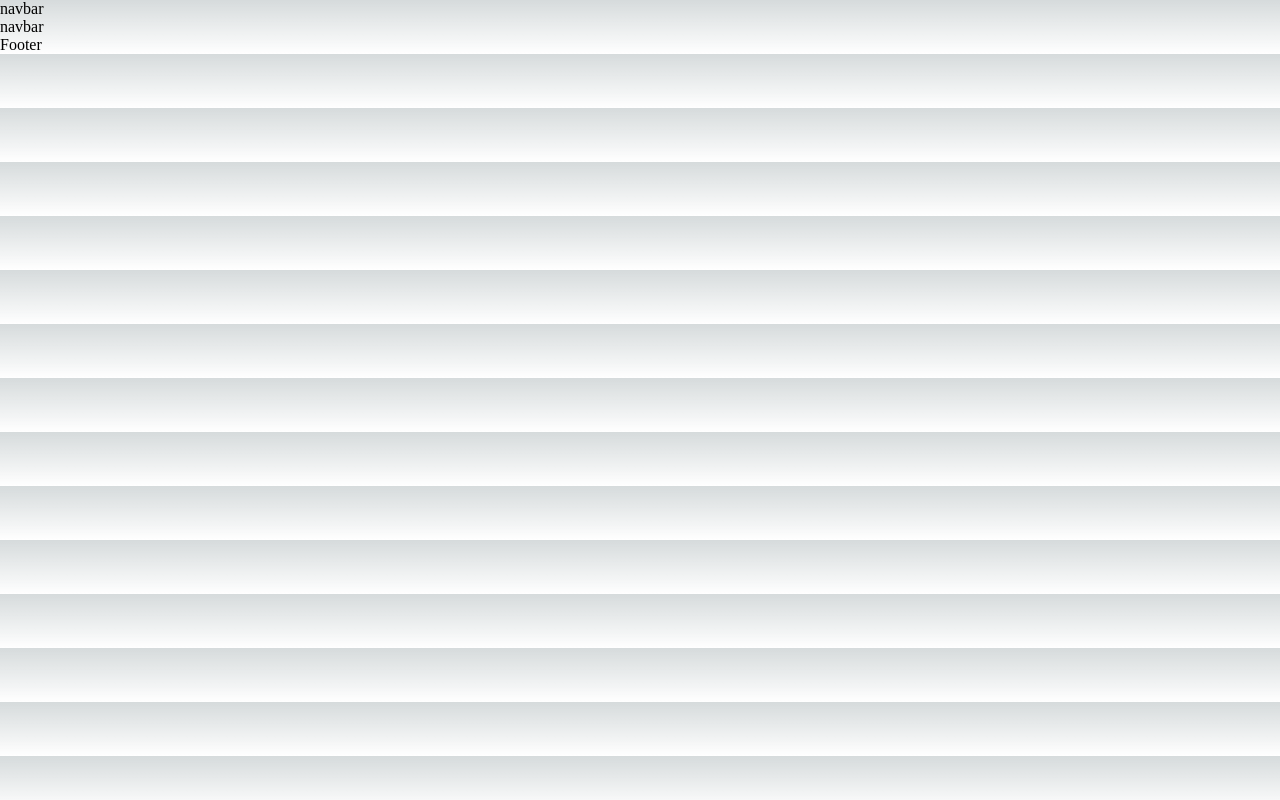
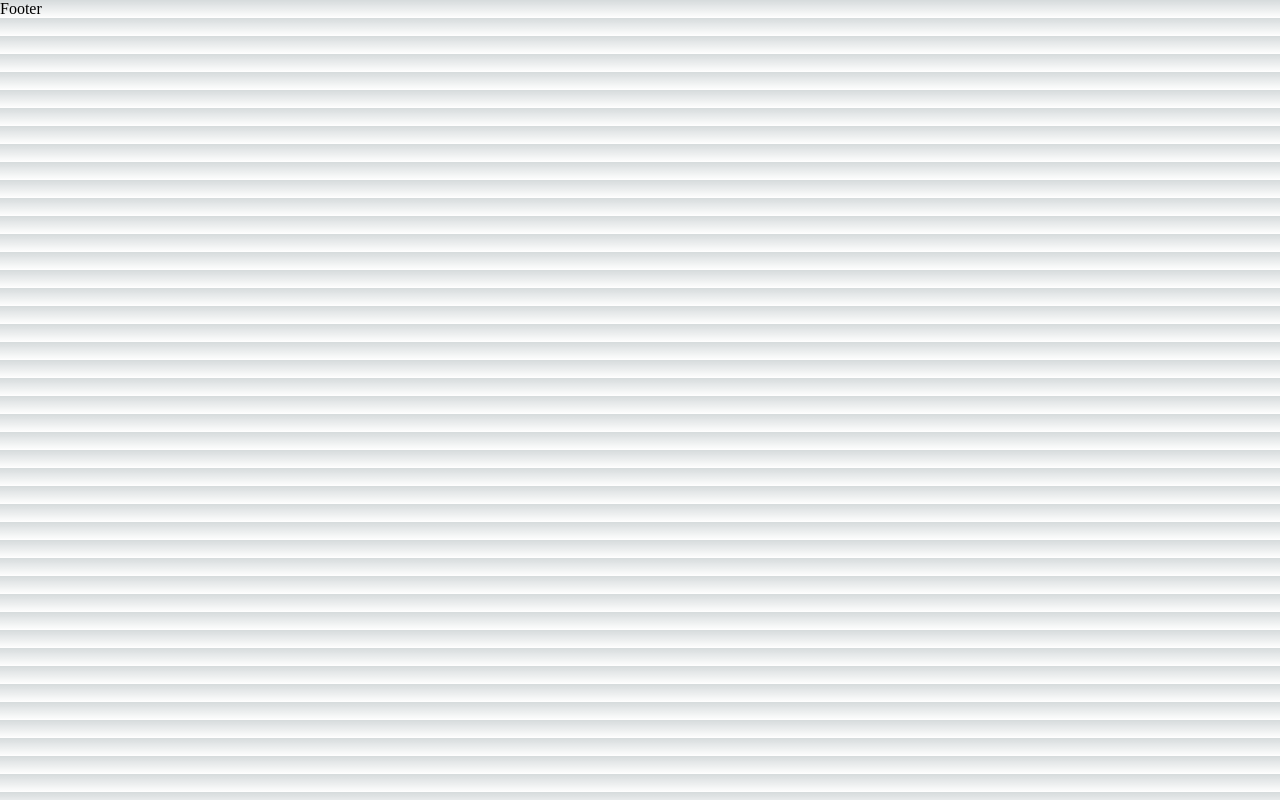
Before and after one commit to daudi13/restauantjs, a Next.js app: page /components/Navbar in a window 1280 px wide. Built offline with nearby package versions, Linux system fonts and the light colour scheme.

Commit message:
Add prev code

```diff
--- a/pages/components/Navbar.jsx
+++ b/pages/components/Navbar.jsx
@@ -1,7 +1,13 @@
+import styles from "@/styles/Navbar.module.css"
+
 const Navbar = () => {
   return (
-    <div>
-      navbar
+    <div className={styles.container}>
+      <div className={styles.item}>
+      </div>
+      <div className={styles.item}></div>
+      <div className={styles.item}></div>
+      <div className={styles.item}></div>
     </div>
   )
 }
```
